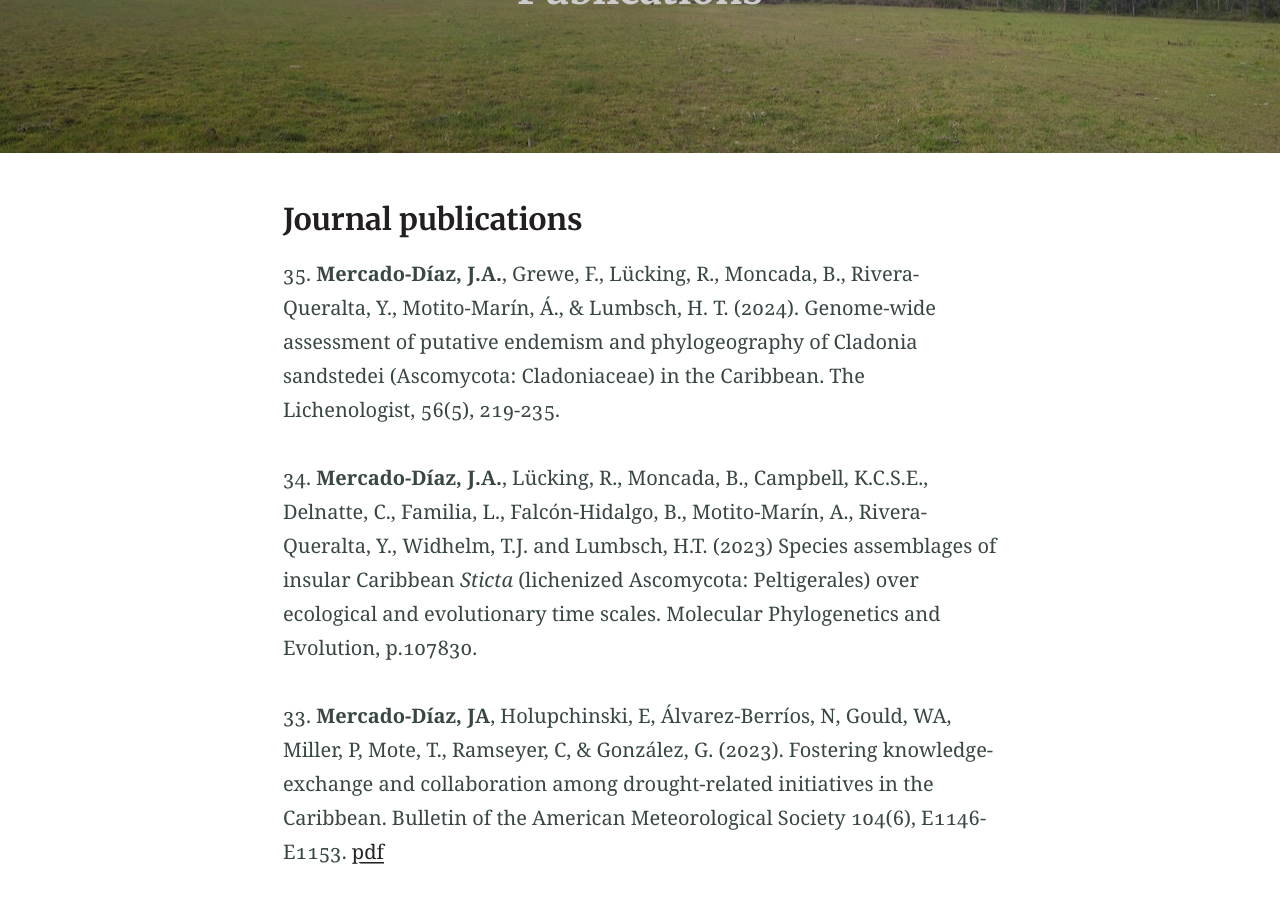
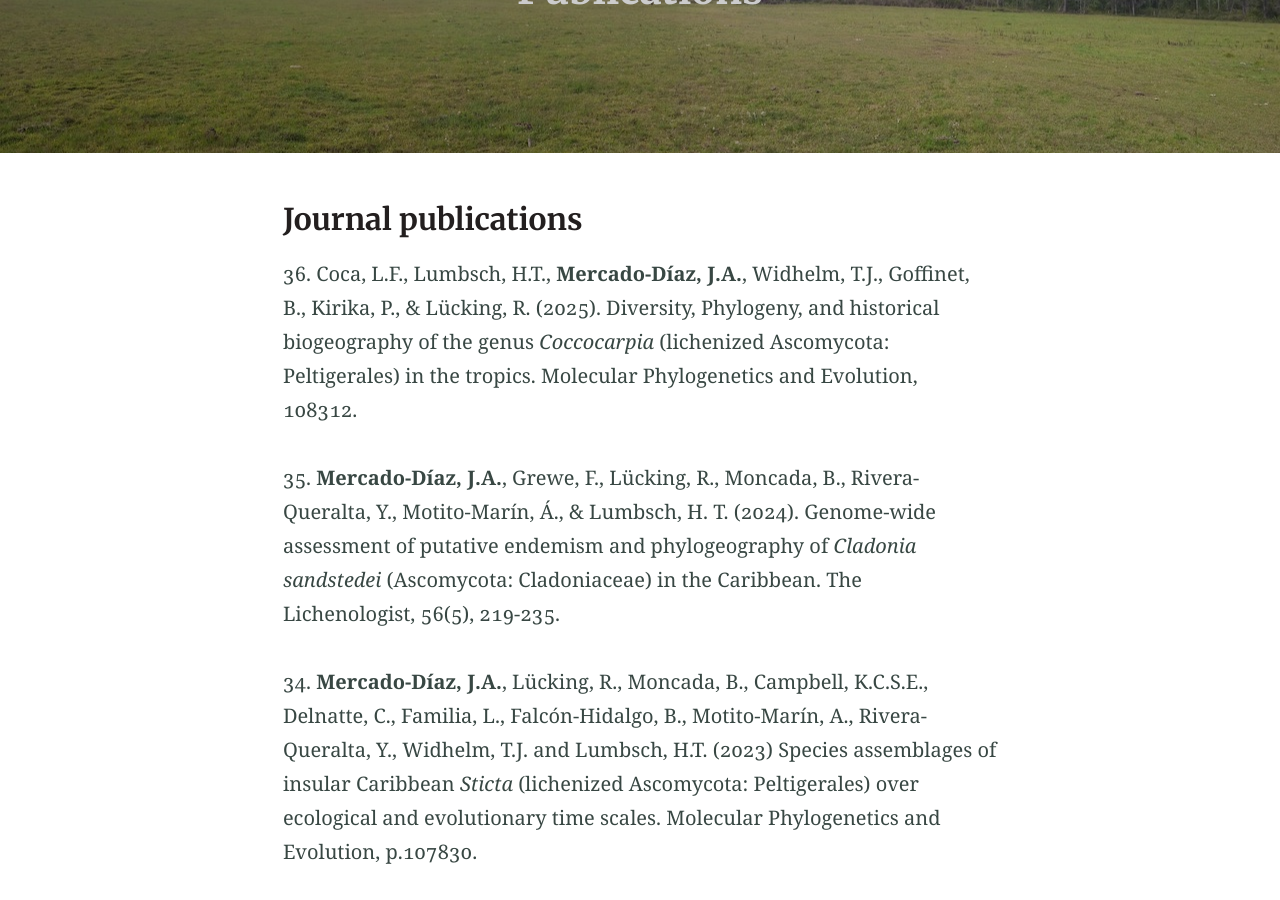
Before and after one commit to jamercadodiaz/jamercadodiaz.github.io, a Jekyll site: the page built from publications.md, in a window 1280 px wide and 900 px high, scrolled down 237 px. Built offline with Jekyll 4.4.1, drawn with Linux system fonts in a browser that asks for light colours.

Commit message:
Update publications.md
new Coca Paper

```diff
--- a/publications.md
+++ b/publications.md
@@ -8,7 +8,9 @@ aside: false
 ---
 ### Journal publications
 
-35\. **Mercado-Díaz, J.A.**, Grewe, F., Lücking, R., Moncada, B., Rivera-Queralta, Y., Motito-Marín, Á., & Lumbsch, H. T. (2024). Genome-wide assessment of putative endemism and phylogeography of Cladonia sandstedei (Ascomycota: Cladoniaceae) in the Caribbean. The Lichenologist, 56(5), 219-235.
+36\. Coca, L.F., Lumbsch, H.T., **Mercado-Díaz, J.A.**, Widhelm, T.J., Goffinet, B., Kirika, P., & Lücking, R. (2025). Diversity, Phylogeny, and historical biogeography of the genus *Coccocarpia* (lichenized Ascomycota: Peltigerales) in the tropics. Molecular Phylogenetics and Evolution, 108312.
+
+35\. **Mercado-Díaz, J.A.**, Grewe, F., Lücking, R., Moncada, B., Rivera-Queralta, Y., Motito-Marín, Á., & Lumbsch, H. T. (2024). Genome-wide assessment of putative endemism and phylogeography of *Cladonia sandstedei* (Ascomycota: Cladoniaceae) in the Caribbean. The Lichenologist, 56(5), 219-235.
 
 34\. **Mercado-Díaz, J.A.**, Lücking, R., Moncada, B., Campbell, K.C.S.E., Delnatte, C., Familia, L., Falcón-Hidalgo, B., Motito-Marín, A., Rivera-Queralta, Y., Widhelm, T.J. and Lumbsch, H.T. (2023) Species assemblages of insular Caribbean *Sticta* (lichenized Ascomycota: Peltigerales) over ecological and evolutionary time scales. Molecular Phylogenetics and Evolution, p.107830.
 
```
